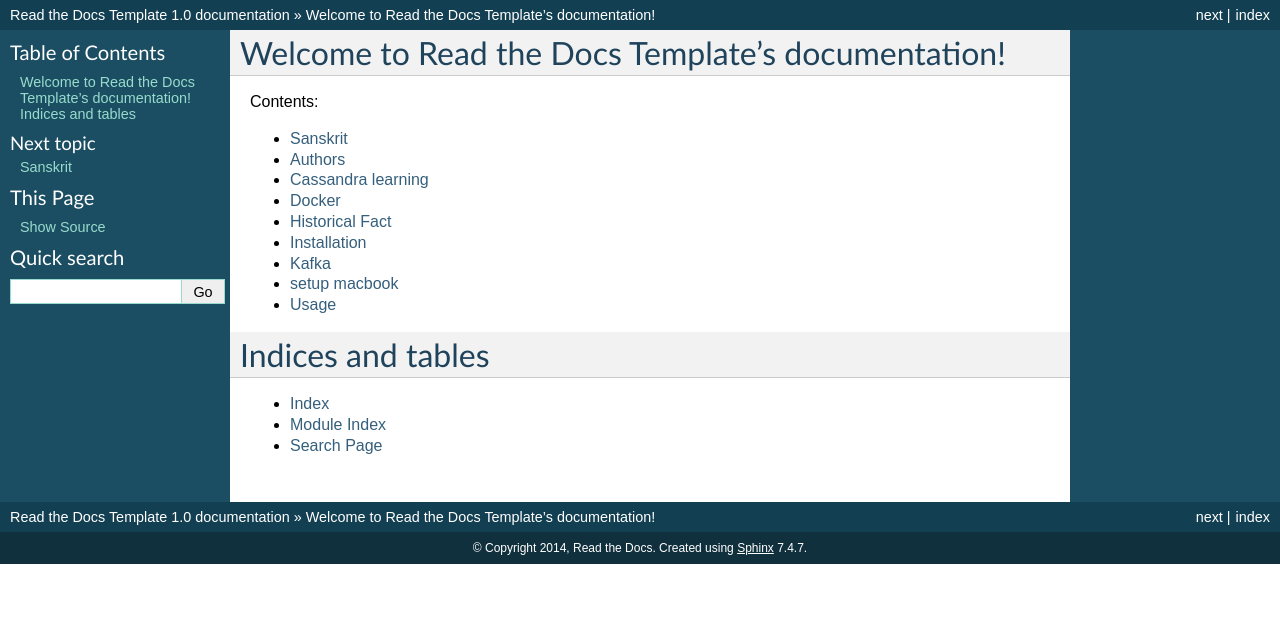
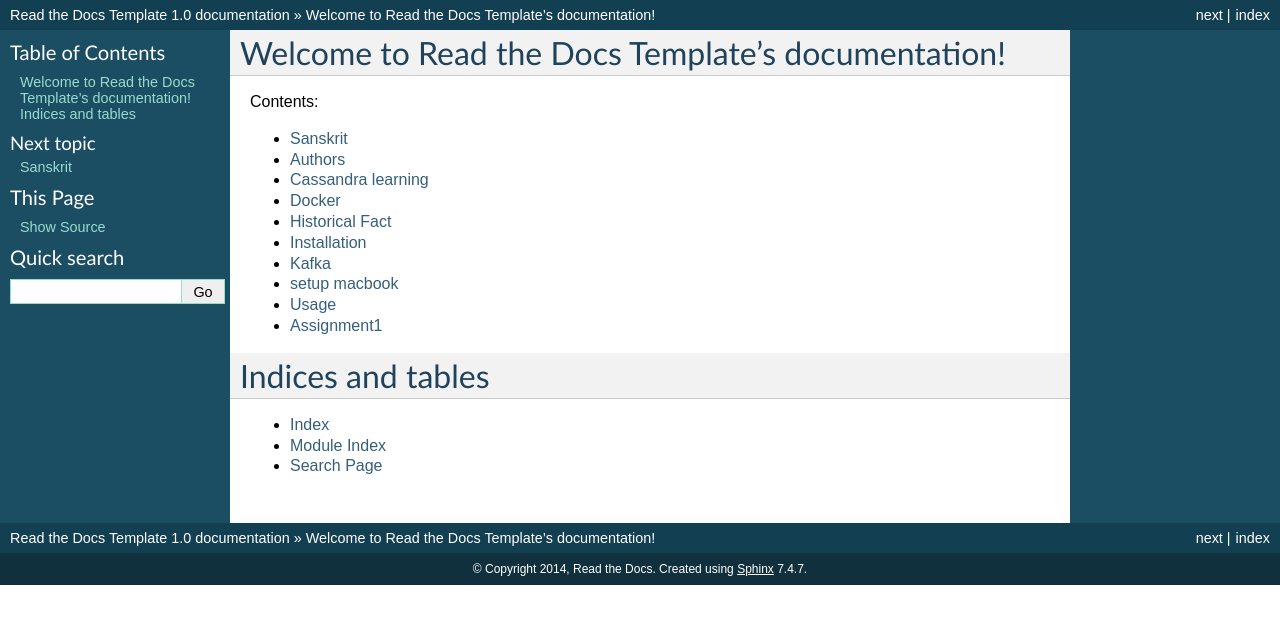
Before and after one commit to ramashanker/Documentation, a Sphinx documentation site: the page built from docs/index.rst, in a window 1280 px wide. Shown: the top 624 px of the page. Built offline with Sphinx 7.4.7, drawn with Linux system fonts in a browser that asks for light colours.

Commit message:
updated index

```diff
--- a/docs/index.rst
+++ b/docs/index.rst
@@ -13,7 +13,7 @@ Contents:
    :glob:
 
    *
-
+   data_science_ML/Assignment1
 
 
 Indices and tables
```
